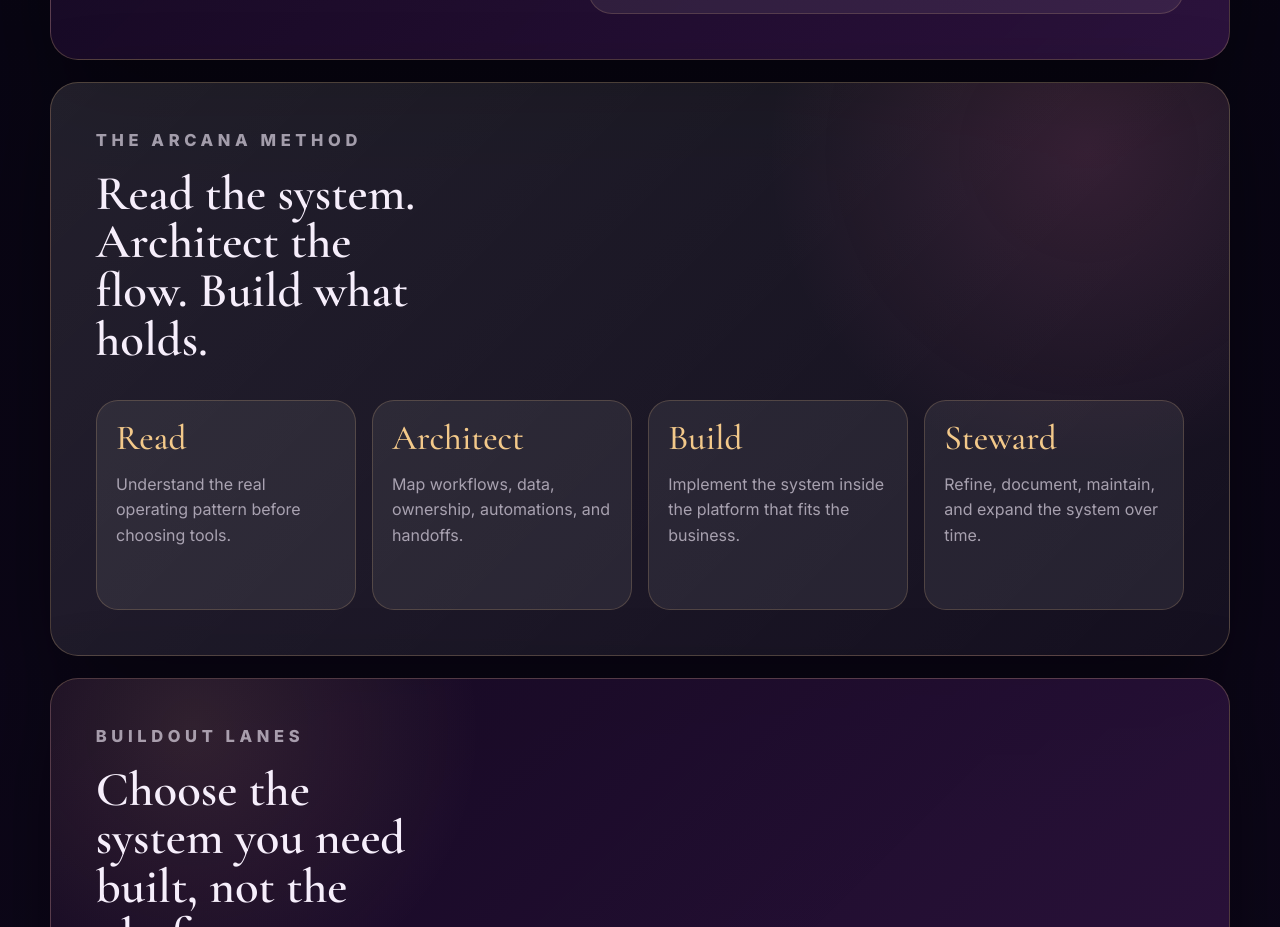
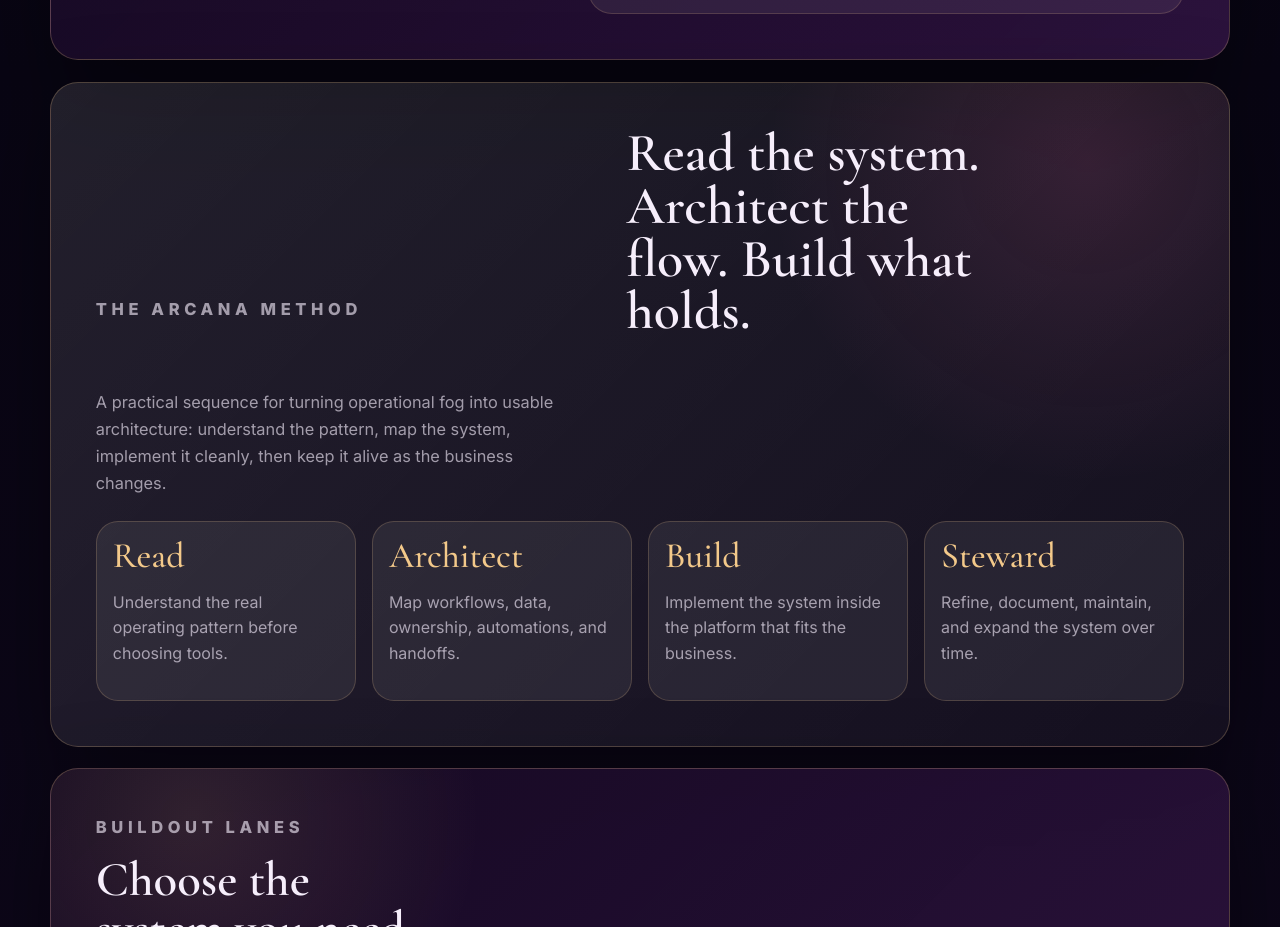
Before and after one commit to TheArcanaSystems/arcana-systems-website, a Next.js app: page / in a window 1280 px wide. Shown: the part 1700-2627 px from the top of the page. Built offline with nearby package versions, Linux system fonts and the light colour scheme.

Commit message:
Balance homepage method section

```diff
--- a/app/globals.css
+++ b/app/globals.css
@@ -552,14 +552,14 @@ h3 {
   display: grid;
   grid-template-columns: repeat(4, minmax(0, 1fr));
   gap: 1rem;
-  margin: 2.25rem 0 0;
+  margin: 1.5rem 0 0;
   padding: 0;
   list-style: none;
 }
 
 .method-track li {
-  min-height: 210px;
-  padding: 1.2rem;
+  min-height: 180px;
+  padding: 1rem;
   border: 1px solid rgba(243, 201, 138, 0.2);
   border-radius: 22px;
   background: rgba(255, 255, 255, 0.07);
@@ -567,11 +567,33 @@ h3 {
 
 .method-track span {
   display: block;
-  margin-bottom: 1rem;
+  margin-bottom: 0.7rem;
   color: var(--pale-gold);
   font-family: var(--serif);
-  font-size: 2.2rem;
+  font-size: clamp(1.8rem, 2.8vw, 2.25rem);
   line-height: 1;
+}
+
+.method-panel .section-intro {
+  display: grid;
+  grid-template-columns: minmax(360px, 0.86fr) minmax(320px, 1fr);
+  gap: clamp(1.5rem, 4vw, 4rem);
+  align-items: end;
+  max-width: none;
+}
+
+.method-panel .section-intro h2 {
+  max-width: 14.5ch;
+  font-size: clamp(2.8rem, 4.2vw, 4.65rem);
+  line-height: 0.98;
+}
+
+.method-panel .section-intro::after {
+  content: "A practical sequence for turning operational fog into usable architecture: understand the pattern, map the system, implement it cleanly, then keep it alive as the business changes.";
+  max-width: 58ch;
+  color: var(--muted-mist);
+  font-size: 1.02rem;
+  line-height: 1.65;
 }
 
 .module-cloud {
```
